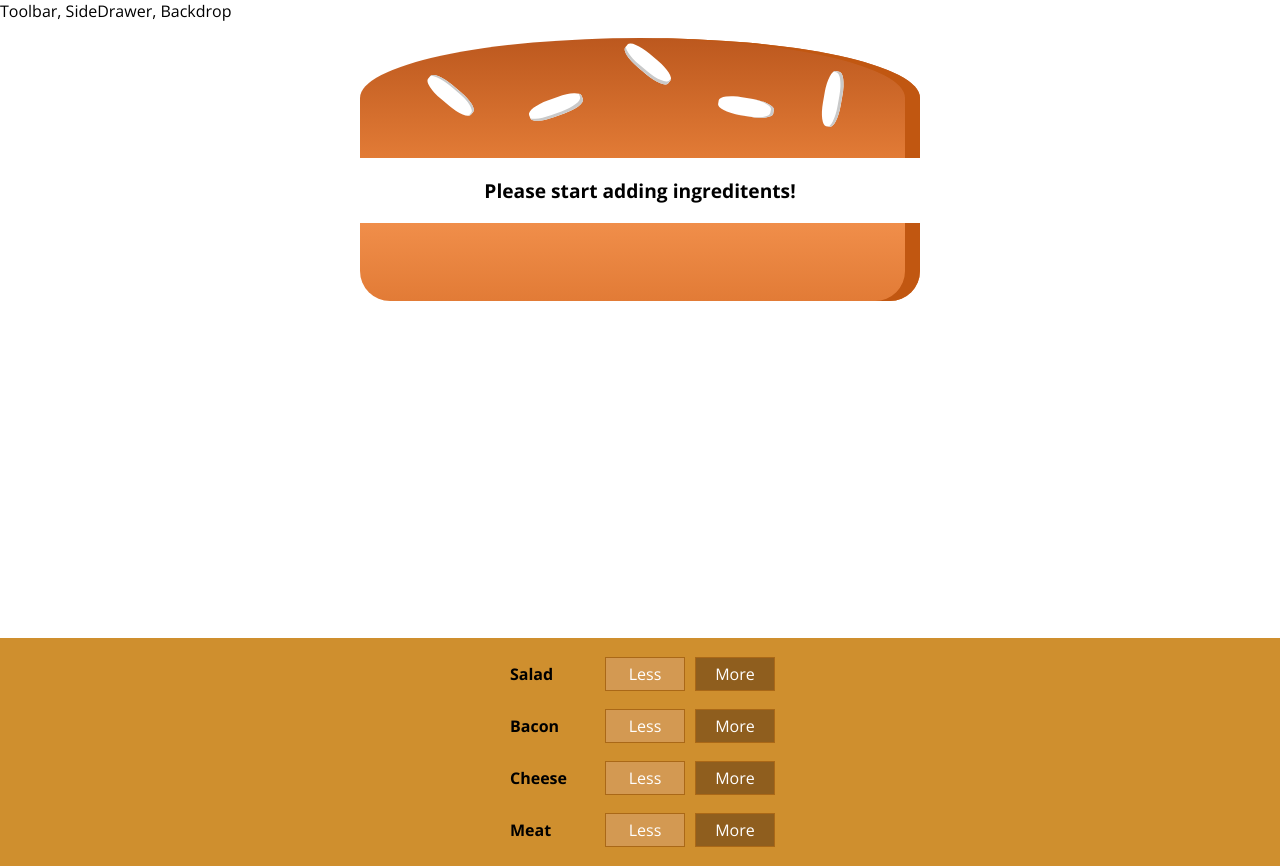
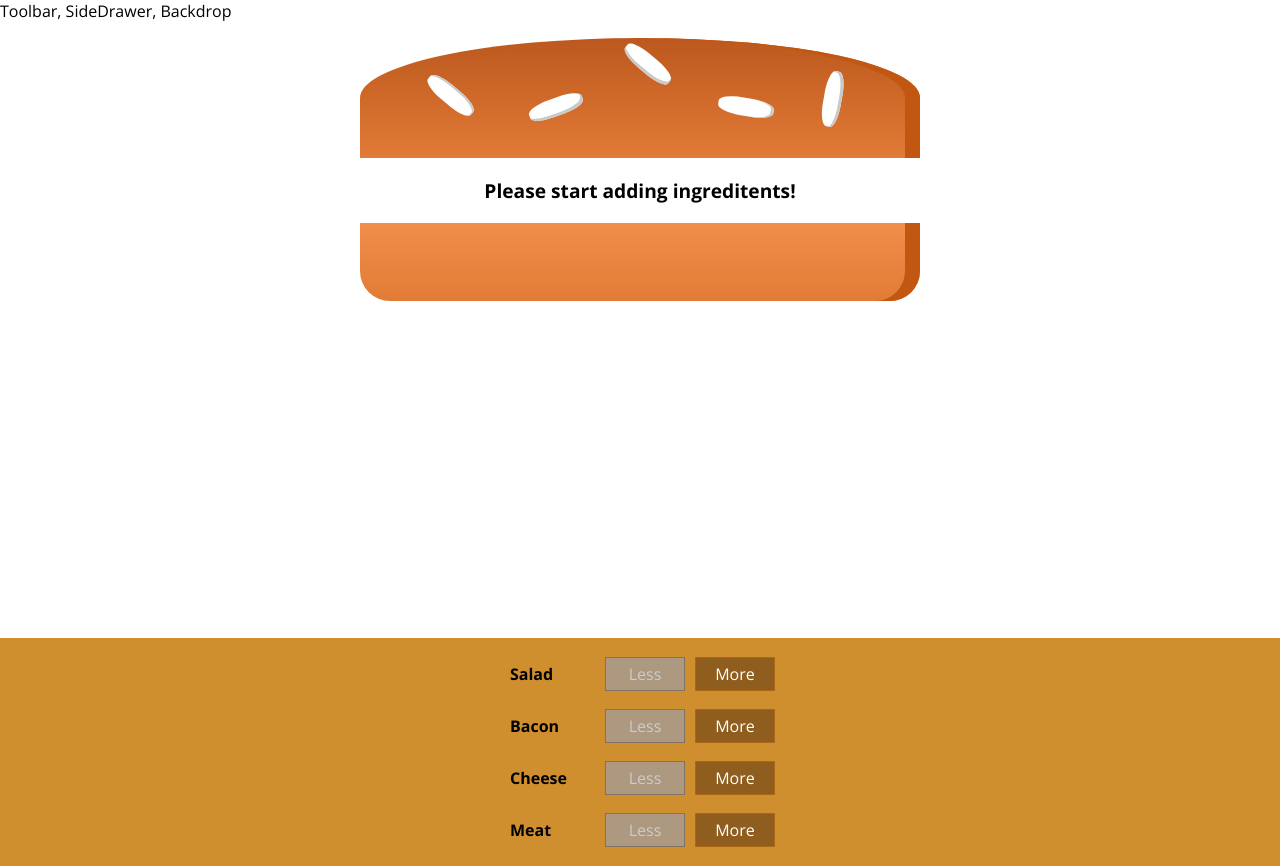
Before and after one commit to art0254/my-learn-udemy-maximum-react, a React (Create React App) app in the folder buger_builder/: page / in a window 1280 px wide. Built offline with nearby package versions, Linux system fonts and the light colour scheme.

Commit message:
add function for button Less Controller

```diff
--- a/buger_builder/src/components/Burger/BuildControls/BuildControl/BuildControl.js
+++ b/buger_builder/src/components/Burger/BuildControls/BuildControl/BuildControl.js
@@ -4,8 +4,10 @@ import classes from "./BuildControl.module.css";
 const buildControl = (props) => (
   <div className={classes.BuildControl}>
     <div className={classes.Label}>{props.label}</div>
-    <button className={classes.Less}>Less</button>
-    <button className={classes.More} onClick={props.added}>More</button>
+    <button className={classes.Less} onClick={props.removed} disabled={props.disabled}>Less</button>
+    <button className={classes.More} onClick={props.added}>
+      More
+    </button>
   </div>
 );
 
--- a/buger_builder/src/components/Burger/BuildControls/BuildControls.js
+++ b/buger_builder/src/components/Burger/BuildControls/BuildControls.js
@@ -1,6 +1,6 @@
 import React from "react";
 import classes from "./BuildControls.module.css";
-import BuildControl from './BuildControl/BuildControl';
+import BuildControl from "./BuildControl/BuildControl";
 const controls = [
   { label: "Salad", type: "salad" },
   { label: "Bacon", type: "bacon" },
@@ -10,8 +10,14 @@ const controls = [
 
 const buildControls = (props) => (
   <div className={classes.BuildControls}>
-    {controls.map(ctrl =>  (
-        <BuildControl key={ctrl.label} label={ctrl.label} added={() => props.ingreditentAdded(ctrl.type)}/>
+    {controls.map((ctrl) => (
+      <BuildControl
+        key={ctrl.label}
+        label={ctrl.label}
+        added={() => props.ingreditentAdded(ctrl.type)}
+        removed={() => props.ingreditentRemoved(ctrl.type)}
+        disabled={props.disabled[ctrl.type]}
+      />
     ))}
   </div>
 );
--- a/buger_builder/src/containers/BurgerBuilder/BurgerBuilder.js
+++ b/buger_builder/src/containers/BurgerBuilder/BurgerBuilder.js
@@ -23,7 +23,7 @@ class BurgetBuilder extends Component {
     const oldCount = this.state.ingreditents[type];
     const updateCount = oldCount + 1;
     const updatedIngreditents = {
-      ...this.state.ingreditents
+      ...this.state.ingreditents,
     };
     updatedIngreditents[type] = updateCount;
     const priceAddition = INGREDIENT_PRICES[type];
@@ -31,15 +31,41 @@ class BurgetBuilder extends Component {
     const newPrice = oldPrice + priceAddition;
     this.setState({
       totalPrice: newPrice,
-      ingreditents: updatedIngreditents
+      ingreditents: updatedIngreditents,
     });
-  }
+  };
+  removeIngredientHandler = (type) => {
+    const oldCount = this.state.ingreditents[type];
+    if (oldCount <= 0) return;
+    const updateCount = oldCount - 1;
+    const updatedIngreditents = {
+      ...this.state.ingreditents,
+    };
+    updatedIngreditents[type] = updateCount;
+    const priceAddition = INGREDIENT_PRICES[type];
+    const oldPrice = this.state.totalPrice;
+    const newPrice = oldPrice - priceAddition;
+    this.setState({
+      totalPrice: newPrice,
+      ingreditents: updatedIngreditents,
+    });
+  };
 
   render() {
+    const disabledInfo = {
+      ...this.state.ingreditents,
+    };
+    for (let key in disabledInfo) {
+      disabledInfo[key] = disabledInfo[key] <= 0;
+    }
     return (
       <Aux>
         <Burger ingreditents={this.state.ingreditents} />
-        <BurgerControl ingreditentAdded = {this.addIngredientHandler}/>
+        <BurgerControl
+          ingreditentAdded={this.addIngredientHandler}
+          ingreditentRemoved={this.removeIngredientHandler}
+          disabled={disabledInfo}
+        />
       </Aux>
     );
   }
```
Also changed, not shown: 1 other file (tests, documents, lock files or other folders).
